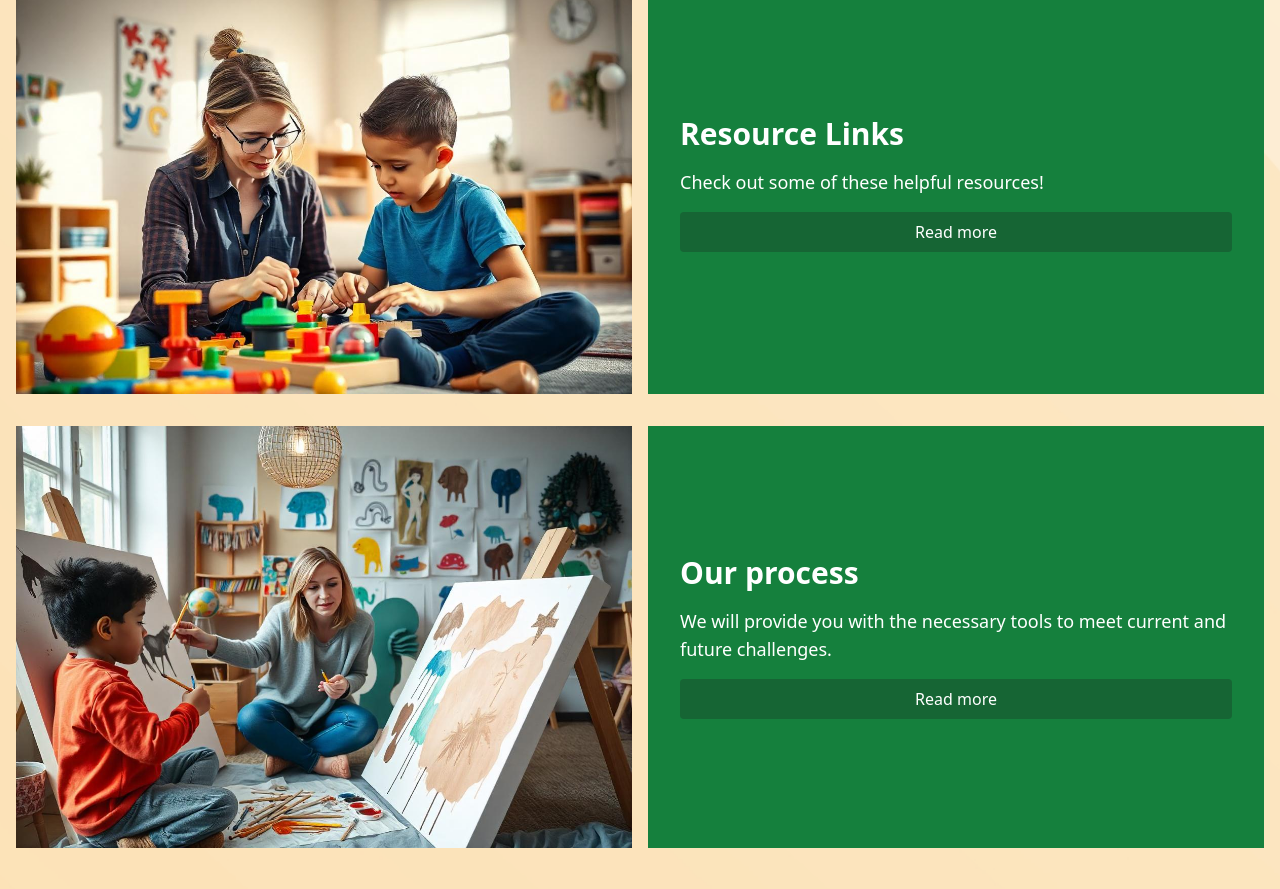
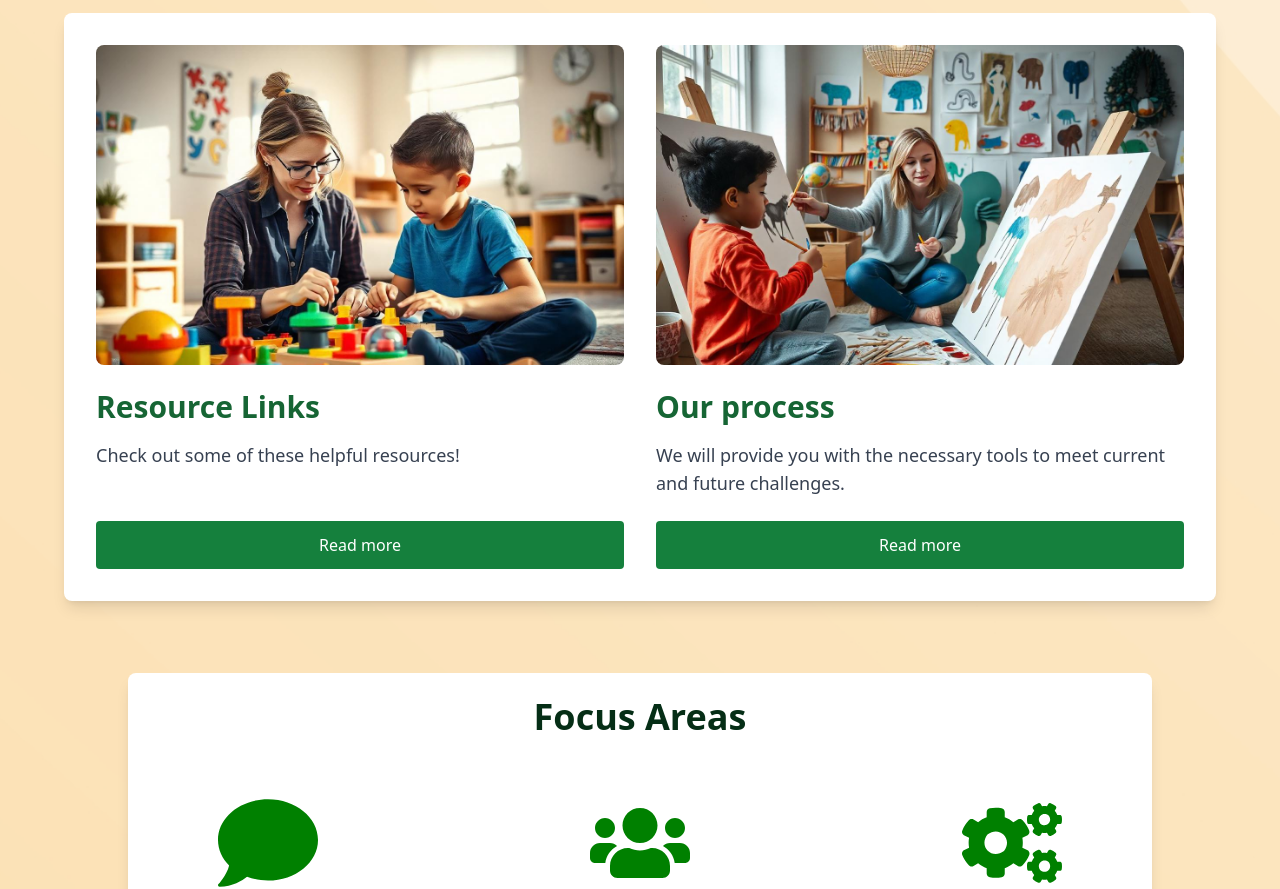
Before and after one commit to akabhowmick/tempo-aba, a React (Vite) app: page / in a window 1280 px wide. Shown: the part 1619-2508 px from the top of the page. Built offline with nearby package versions, Linux system fonts and the light colour scheme.

Commit message:
fix follow up section

```diff
--- a/src/components/HomeSections/FollowUp.tsx
+++ b/src/components/HomeSections/FollowUp.tsx
@@ -2,59 +2,51 @@ import { Link } from "react-router-dom";
 import { content } from "../../data/content";
 
 export const FollowUp = () => {
+  const resourceCards = [
+    {
+      image: content.resources.image1,
+      text: content.resources.text1,
+    },
+    {
+      image: content.resources.image2,
+      text: content.resources.text2,
+    },
+  ];
+
   return (
-    <div className="font-roboto">
-      <div className="grid grid-cols-1 md:grid-cols-2 gap-4 p-4">
-        {/* Image 1 */}
-        <div className="relative">
+    <div className="font-roboto flex items-center justify-center my-10 p-4">
+      <div className="bg-white rounded-lg shadow-lg p-8 max-w-6xl w-full">
+        {/* Grid Container */}
+        <div className="grid grid-cols-1 md:grid-cols-2 gap-8">
+          {resourceCards.map((card, index) => (
+            <div key={index} className="flex flex-col h-full">
+              <div className="relative mb-6">
                 <img
-            alt={content.resources.image1.alt}
-            className="w-full h-full object-cover"
-            height="400"
-            src={content.resources.image1.src}
-            width="600"
+                  alt={card.image.alt}
+                  className="w-full h-64 md:h-80 object-cover rounded-lg"
+                  src={card.image.src}
                 />
               </div>
-
-        {/* Text 1 */}
-        <div className="bg-green-700 p-8 flex flex-col justify-center text-white">
-          <h2 className="text-3xl font-bold mb-4">{content.resources.text1.title}</h2>
-          <p className="text-lg mb-4">{content.resources.text1.description}</p>
+              <div className="text-center md:text-left flex flex-col flex-grow">
+                <h2 className="text-3xl font-bold mb-4 text-green-800">
+                  {card.text.title}
+                </h2>
+                <p className="text-lg mb-6 text-gray-700 flex-grow">
+                  {card.text.description}
+                </p>
                 <Link
-            to={content.resources.text1.link}
+                  to={card.text.link}
                   onClick={() => {
-              window.scrollTo(0, 0); // Scroll to top
+                    window.scrollTo(0, 0);
                   }}
                 >
-            <button className="bg-green-800 px-4 py-2 rounded w-full">
-              {content.resources.text1.buttonText}
+                  <button className="bg-green-700 hover:bg-green-800 text-white px-6 py-3 rounded w-full transition-colors">
+                    {card.text.buttonText}
                   </button>
                 </Link>
               </div>
             </div>
-      <div className="grid grid-cols-1 md:grid-cols-2 gap-4 p-4">
-        {/* Image 2 (this comes after Text 2 on mobile) */}
-        <div className="relative md:order-none">
-          <img
-            alt={content.resources.image2.alt}
-            className="w-full h-full object-cover"
-            height="400"
-            src={content.resources.image2.src}
-            width="600"
-          />
-        </div>
-
-        {/* Text 2 (comes last on desktop) */}
-        <div className="bg-green-700 p-8 flex flex-col justify-center md:order-last text-white">
-          <h2 className="text-3xl font-bold mb-4">{content.resources.text2.title}</h2>
-          <p className="text-lg mb-4">{content.resources.text2.description}</p>
-          <Link to={content.resources.text2.link} onClick={() => {
-                window.scrollTo(0, 0); // Scroll to top
-              }}>
-            <button className="bg-green-800 px-4 py-2 rounded w-full">
-              {content.resources.text2.buttonText}
-            </button>
-          </Link>
+          ))}
         </div>
       </div>
     </div>
```
Also changed, not shown: todo.txt (deleted). Lines whose indentation alone changed are shown as unchanged.
